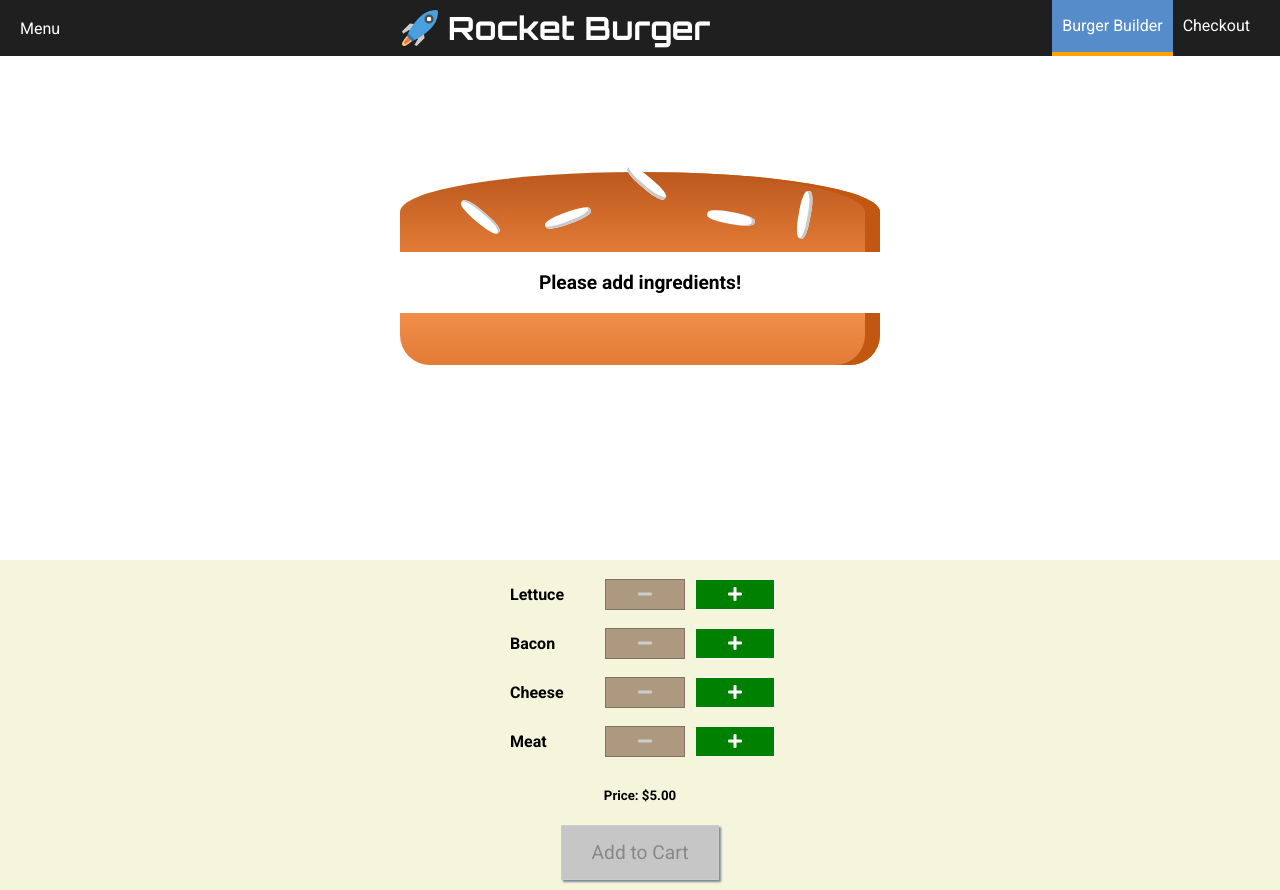
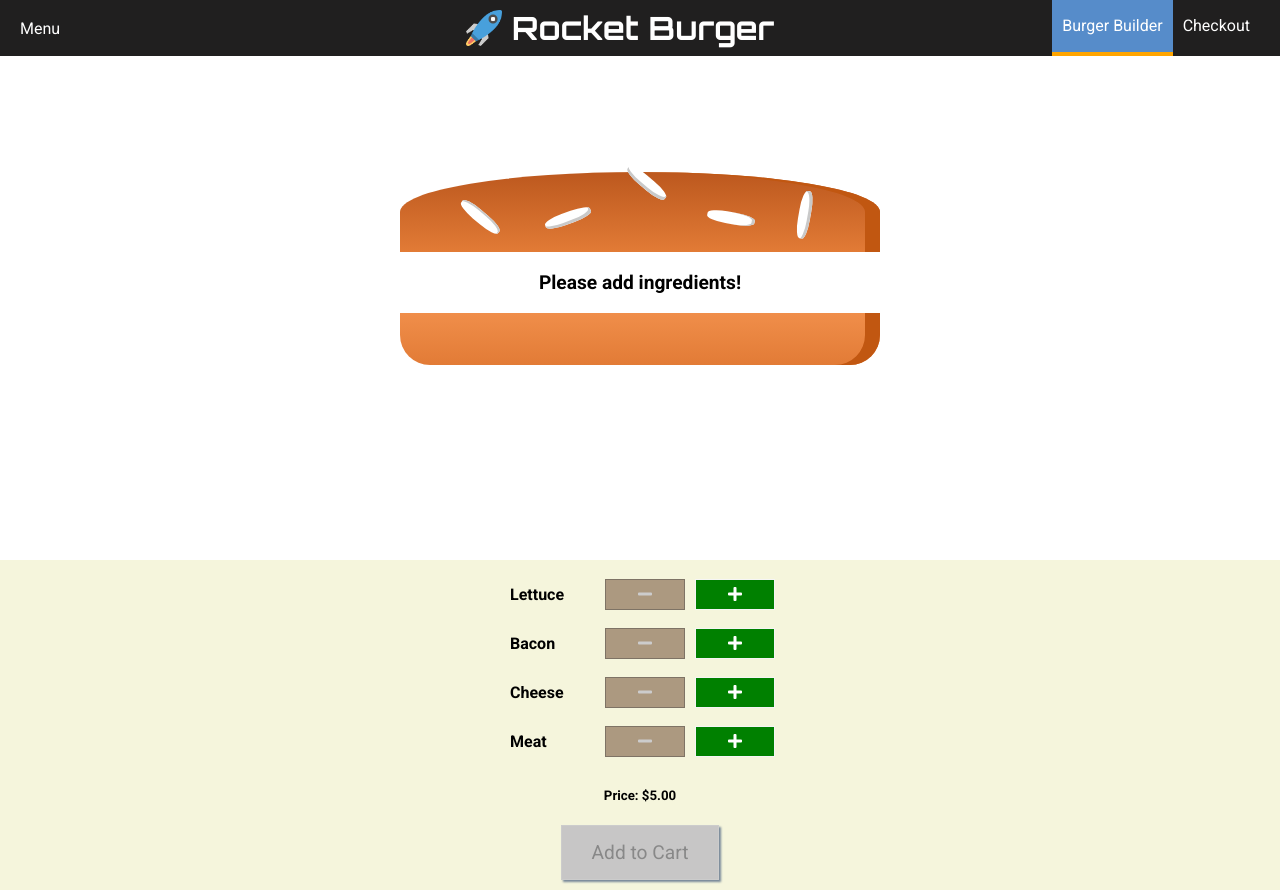
Before and after one commit to Abel-Zambrano/rocket-burger, a React (Create React App) app: page / in a window 1280 px wide. Built offline with nearby package versions, Linux system fonts and the light colour scheme.

Commit message:
update to Logo style

```diff
--- a/src/components/Logo/Logo.css
+++ b/src/components/Logo/Logo.css
@@ -2,6 +2,7 @@
     display: flex;
     justify-content: center;
     align-items: center;
+    margin-left: 8rem;
 }
 
 .Logo img {
```
